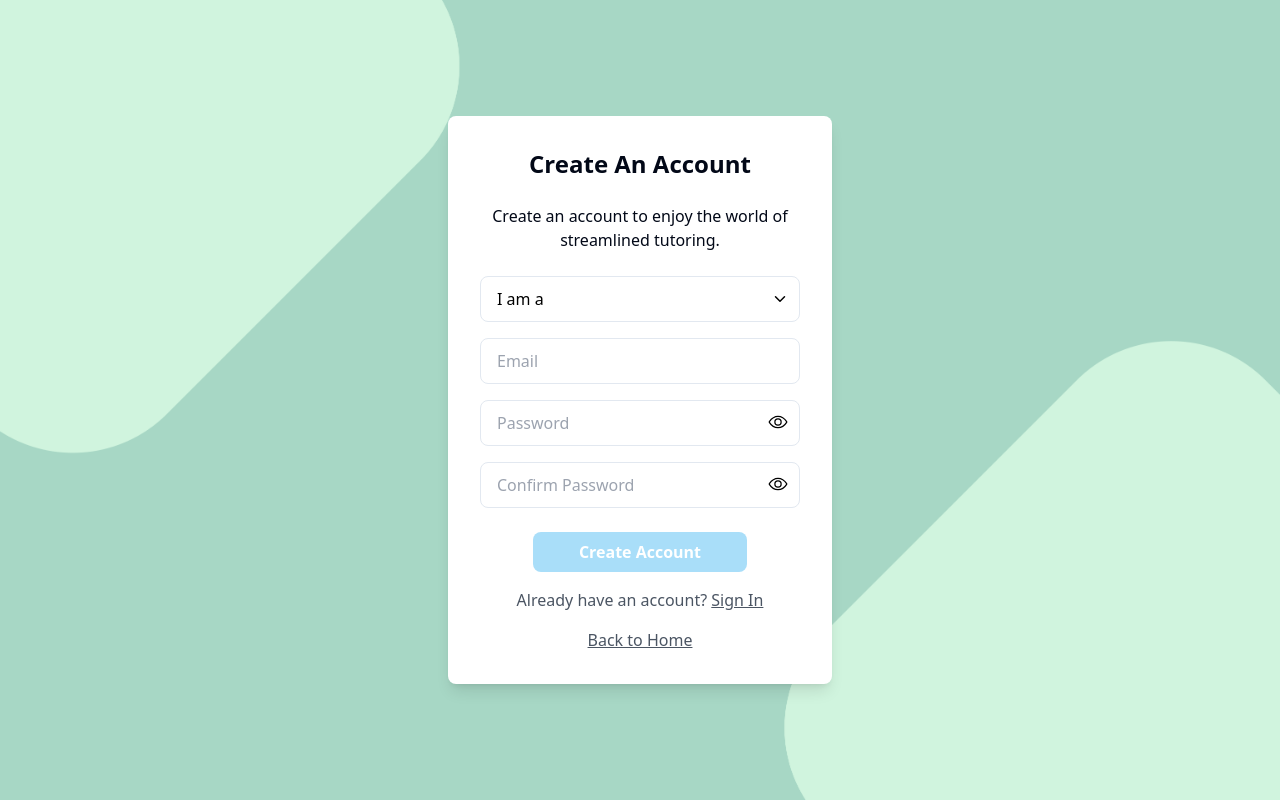
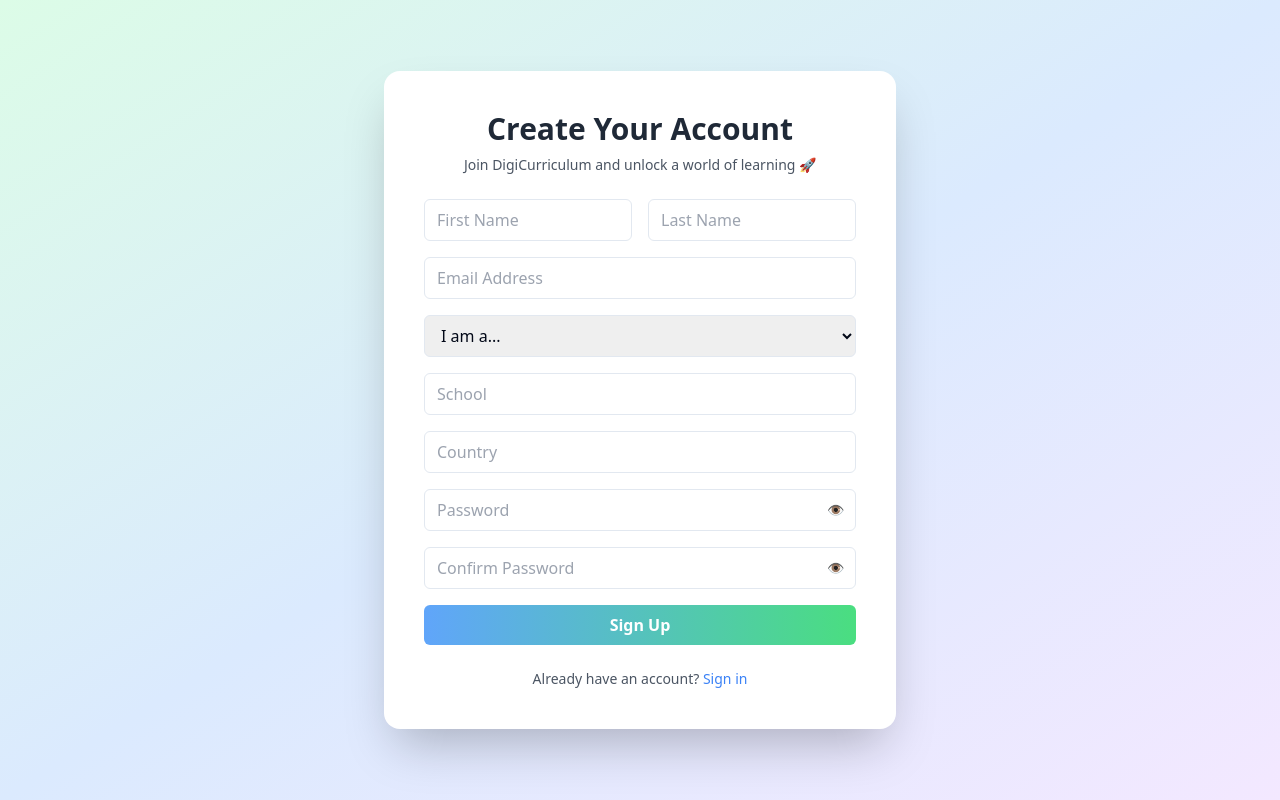
Before and after one commit to mestafrica/DigiCurriculum, a React (Vite) app in the folder frontend/: page /signup in a window 1280 px wide. Built offline with nearby package versions, Linux system fonts and the light colour scheme; a web font is replaced by a local one.

Commit message:
Implement signup and login frontend integration with backend API

```diff
--- a/frontend/src/pages/register/Login.jsx
+++ b/frontend/src/pages/register/Login.jsx
@@ -1,129 +1,126 @@
-import { useState } from "react";
-import { FaEye, FaEyeSlash } from "react-icons/fa";
-import { useNavigate } from "react-router-dom";
-import bgImage from '../../assets/images/b.g.png';
+import React, { useState } from "react";
+import { useNavigate, Link } from "react-router-dom";
+import { loginUser } from "../../services/authService";
 
-function SignIn() {
-  const [formData, setFormData] = useState({
-    emailOrPhone: "",
-    password: "",
-  });
-  const [errors, setErrors] = useState({});
+const Login = () => {
+  const [formData, setFormData] = useState({ email: "", password: "" });
   const [showPassword, setShowPassword] = useState(false);
-
+  const [error, setError] = useState("");
+  const [loading, setLoading] = useState(false);
   const navigate = useNavigate();
 
   const handleChange = (e) => {
-    const { name, value } = e.target;
-    setFormData({
-      ...formData,
-      [name]: value,
-    });
+    setFormData({ ...formData, [e.target.name]: e.target.value });
   };
 
-  const validate = () => {
-    const newErrors = {};
-    if (!formData.emailOrPhone) newErrors.emailOrPhone = "Email or phone number is required";
-    if (!formData.password) newErrors.password = "Password is required";
+  const handleSubmit = async (e) => {
+    e.preventDefault();
+    setError("");
+    setLoading(true);
 
-    setErrors(newErrors);
-    return Object.keys(newErrors).length === 0;
-  };
-
-  const handleSubmit = (e) => {
-    e.preventDefault();
-    if (validate()) {
-      console.log("Form submitted:", formData);
+    try {
+      const data = await loginUser(formData);
+      localStorage.setItem("token", data.token);
+      navigate("/dashboard");
+    } catch (err) {
+      setError(err.message || "Login failed");
+    } finally {
+      setLoading(false);
     }
   };
 
   return (
-    <div
-      className="min-h-screen flex flex-col items-center justify-center bg-cover bg-center"
-      style={{ backgroundImage: `url(${bgImage})` }}
-    >
-      <div className="w-full max-w-md p-8 bg-white rounded-lg shadow-lg">
-        <form onSubmit={handleSubmit}>
-          <h2 className="text-2xl font-bold mb-6 text-left" style={{ color: '#333333' }}>Sign in</h2>
-          <div className="space-y-4">
+    <div className="flex justify-center items-center min-h-screen bg-gradient-to-br from-green-100 to-green-300">
+      <div className="bg-white rounded-2xl shadow-xl p-10 w-full max-w-md transform transition duration-300 hover:scale-[1.01]">
+        <h2 className="text-3xl font-bold text-gray-800 mb-6 text-center">
+          Welcome Back 👋
+        </h2>
+        <p className="text-gray-500 text-center mb-6">
+          Log in to continue to your dashboard
+        </p>
+
+        {error && (
+          <p className="text-red-500 text-sm font-medium mb-4 bg-red-50 p-2 rounded-md text-center">
+            {error}
+          </p>
+        )}
+
+        <form onSubmit={handleSubmit} className="space-y-5">
+          {/* Email */}
           <div>
-              <label className="block text-gray-700 text-sm font-bold mb-2" htmlFor="emailOrPhone">
-                Email or phone number
+            <label className="block text-sm font-medium text-gray-700 mb-1">
+              Email
             </label>
             <input
-                type="text"
-                id="emailOrPhone"
-                name="emailOrPhone"
-                value={formData.emailOrPhone}
+              type="email"
+              name="email"
+              value={formData.email}
               onChange={handleChange}
-                className="appearance-none border rounded-lg w-full py-3 px-4 leading-tight focus:outline-none focus:shadow-outline"
-                style={{ color: '#666666' }}
+              required
+              className="w-full border rounded-lg px-3 py-2 focus:ring-2 focus:ring-green-300 outline-none"
+              placeholder="example@email.com"
             />
-              {errors.emailOrPhone && (
-                <p className="text-red-500 text-xs mt-1">{errors.emailOrPhone}</p>
-              )}
           </div>
+
+          {/* Password */}
           <div>
-              <label className="block text-gray-700 text-sm font-bold mb-2" htmlFor="password">
+            <label className="block text-sm font-medium text-gray-700 mb-1">
               Password
             </label>
             <div className="relative">
               <input
                 type={showPassword ? "text" : "password"}
-                  id="password"
                 name="password"
                 value={formData.password}
                 onChange={handleChange}
-                  className="appearance-none border rounded-lg w-full py-3 px-4 leading-tight focus:outline-none focus:shadow-outline"
-                  style={{ color: '#666666' }}
+                required
+                className="w-full border rounded-lg px-3 py-2 focus:ring-2 focus:ring-green-300 outline-none"
+                placeholder="••••••••"
               />
               <button
                 type="button"
-                  className="absolute inset-y-0 right-0 flex items-center px-4 text-gray-700"
                 onClick={() => setShowPassword(!showPassword)}
+                className="absolute inset-y-0 right-3 flex items-center text-sm text-gray-500"
               >
-                  {showPassword ? <FaEyeSlash /> : <FaEye />}
-                </button>
-              </div>
-              {errors.password && (
-                <p className="text-red-500 text-xs mt-1">{errors.password}</p>
-              )}
-            </div>
-          </div>
-          <div className="flex justify-between items-center mt-6">
-            <label className="flex items-center text-gray-700">
-              <input type="checkbox" className="form-checkbox" style={{ color: '#111111' }} />
-              <span className="ml-2">Remember me</span>
-            </label>
-            <a href="#need-help" className="text-gray-600 underline">Need help?</a>
-          </div>
-          <div className="flex justify-center mt-6">
-            <button
-              type="submit"
-              className="w-1/2 bg-blue-300 text-white font-bold py-3 px-4 rounded-lg focus:outline-none focus:shadow-outline"
-            >
-              Submit
-            </button>
-          </div>
-          <p className="mt-4 text-center text-gray-600">
-            Don’t have an account? <a href="/signup" className="text-black underline">Sign up</a>
-          </p>
-          <p className="mt-2 text-center text-gray-600 text-xs">
-            This page is protected by Google reCAPTCHA to ensure you're not a bot. <a href="https://www.google.com/recaptcha/about/" target="_blank" rel="noopener noreferrer" className="text-black underline">Learn more.</a>
-          </p>
-        </form>
-        <div className="flex justify-center mt-4">
-          <button
-            type="button"
-            onClick={() => navigate('/')}
-            className="text-gray-600 underline"
-          >
-            Back to Home
+                {showPassword ? "Hide" : "Show"}
               </button>
             </div>
           </div>
+
+          {/* Submit */}
+          <button
+            type="submit"
+            disabled={loading}
+            className={`w-full ${
+              loading ? "bg-green-300" : "bg-green-500 hover:bg-green-600"
+            } text-white font-semibold py-2 rounded-lg shadow-md transition duration-200`}
+          >
+            {loading ? "Signing in..." : "Sign in"}
+          </button>
+
+          {/* Options */}
+          <div className="flex justify-between items-center text-sm text-gray-600">
+            <label className="flex items-center">
+              <input type="checkbox" className="mr-2" /> Remember me
+            </label>
+            <button type="button" className="text-green-500 hover:underline">
+              Forgot password?
+            </button>
+          </div>
+        </form>
+
+        <p className="mt-6 text-sm text-center text-gray-600">
+          Don’t have an account?{" "}
+          <Link
+            to="/signup"
+            className="text-green-600 font-medium hover:underline"
+          >
+            Sign up
+          </Link>
+        </p>
+      </div>
     </div>
   );
-}
+};
 
-export default SignIn;
+export default Login;
--- a/frontend/src/pages/register/Signup.jsx
+++ b/frontend/src/pages/register/Signup.jsx
@@ -1,179 +1,194 @@
-import { useState } from "react";
-import { useNavigate } from "react-router-dom";
-import { IoEyeOutline, IoEyeOffOutline, IoChevronDown } from "react-icons/io5";
-import bgImage from '../../assets/images/b.g.png';
+import React, { useState } from "react";
+import { useNavigate, Link } from "react-router-dom";
+import { registerUser } from "../../services/authService";
 
-function Signup() {
+const Signup = () => {
   const [formData, setFormData] = useState({
-    role: "",
+    firstName: "",
+    lastName: "",
     email: "",
     password: "",
-    cpassword: "",
+    confirmPassword: "",
+    userType: "",
+    school: "",
+    country: "",
   });
-  const [errors, setErrors] = useState({});
-  const [showPassword, setShowPassword] = useState({
-    password: false,
-    cpassword: false,
-  });
-  const [isDropdownOpen, setIsDropdownOpen] = useState(false);
-  const [selectedRole, setSelectedRole] = useState("I am a");
-
+  const [showPassword, setShowPassword] = useState(false);
+  const [showConfirmPassword, setShowConfirmPassword] = useState(false);
+  const [error, setError] = useState("");
   const navigate = useNavigate();
 
   const handleChange = (e) => {
-    const { name, value } = e.target;
-    setFormData({
-      ...formData,
-      [name]: value,
-    });
+    setFormData({ ...formData, [e.target.name]: e.target.value });
   };
 
-  const validate = () => {
-    const newErrors = {};
-    if (!formData.role) newErrors.role = "Role is required";
-    if (!formData.email) newErrors.email = "Email is required";
-    if (!/\S+@\S+\.\S+/.test(formData.email)) newErrors.email = "Email is invalid";
-    if (!formData.password) newErrors.password = "Password is required";
-    if (formData.password !== formData.cpassword)
-      newErrors.cpassword = "Passwords do not match";
+  const handleSubmit = async (e) => {
+    e.preventDefault();
+    setError("");
 
-    setErrors(newErrors);
-    return Object.keys(newErrors).length === 0;
-  };
+    if (formData.password !== formData.confirmPassword) {
+      setError("Passwords do not match");
+      return;
+    }
 
-  const handleSubmit = (e) => {
-    e.preventDefault();
-    if (validate()) {
-      navigate('/profile');
+    try {
+      await registerUser({
+        firstName: formData.firstName,
+        lastName: formData.lastName,
+        email: formData.email,
+        password: formData.password,
+        userType: formData.userType,
+        school: formData.school,
+        country: formData.country,
+      });
+      navigate("/otp");
+    } catch (err) {
+      setError(err.message || "Signup failed");
     }
   };
 
-  const handleRoleSelect = (role) => {
-    setFormData({ ...formData, role });
-    setSelectedRole(role);
-    setIsDropdownOpen(false);
-  };
+  return (
+    <div className="flex justify-center items-center min-h-screen bg-gradient-to-br from-green-100 via-blue-100 to-purple-100 px-4">
+      <div className="bg-white rounded-2xl shadow-2xl p-10 w-full max-w-lg transition-all hover:shadow-3xl">
+        <h2 className="text-3xl font-bold text-gray-800 mb-2 text-center">
+          Create Your Account
+        </h2>
+        <p className="text-sm text-gray-600 mb-6 text-center">
+          Join DigiCurriculum and unlock a world of learning 🚀
+        </p>
 
-  return (
-    <div
-      className="bg-cover bg-center min-h-screen flex flex-col items-center justify-center"
-      style={{ backgroundImage: `url(${bgImage})` }}
-    >
-      <div className="w-full max-w-sm p-8 bg-white rounded-lg shadow-lg">
-        <form onSubmit={handleSubmit}>
-          <h2 className="text-2xl font-bold mb-6 text-center">
-            Create An Account
-          </h2>
-          <p className="text-center mb-6">
-            Create an account to enjoy the world of streamlined tutoring.
-          </p>
-          <div className="space-y-4">
-            <div className="relative">
-              <div
-                onClick={() => setIsDropdownOpen(!isDropdownOpen)}
-                className="appearance-none border rounded-lg w-full py-3 px-4 text-black leading-tight focus:outline-none focus:shadow-outline placeholder-custom pr-8 cursor-pointer"
-              >
-                {selectedRole}
-                <IoChevronDown className="absolute right-3 top-1/2 transform -translate-y-1/2 text-black" />
+        {error && (
+          <p className="text-red-500 text-sm mb-4 text-center">{error}</p>
+        )}
+
+        <form onSubmit={handleSubmit} className="space-y-4">
+          {/* First & Last Name */}
+          <div className="grid grid-cols-2 gap-4">
+            <input
+              type="text"
+              name="firstName"
+              placeholder="First Name"
+              value={formData.firstName}
+              onChange={handleChange}
+              required
+              className="w-full border rounded-md px-3 py-2 focus:ring-2 focus:ring-blue-300 outline-none"
+            />
+            <input
+              type="text"
+              name="lastName"
+              placeholder="Last Name"
+              value={formData.lastName}
+              onChange={handleChange}
+              required
+              className="w-full border rounded-md px-3 py-2 focus:ring-2 focus:ring-blue-300 outline-none"
+            />
           </div>
-              {isDropdownOpen && (
-                <div className="absolute z-10 bg-white border rounded-lg shadow-lg w-full mt-1">
-                  {['Teacher', 'Student', 'Researcher'].map((role) => (
-                    <div
-                      key={role}
-                      className="py-2 px-4 hover:bg-gray-200 cursor-pointer"
-                      onClick={() => handleRoleSelect(role)}
-                    >
-                      {role}
-                    </div>
-                  ))}
-                </div>
-              )}
-              {errors.role && (
-                <p className="text-red-500 text-xs mt-1">{errors.role}</p>
-              )}
-            </div>
-            <div>
+
+          {/* Email */}
           <input
             type="email"
-                placeholder="Email"
             name="email"
+            placeholder="Email Address"
             value={formData.email}
             onChange={handleChange}
-                className="appearance-none border rounded-lg w-full py-3 px-4 text-gray-700 leading-tight focus:outline-none focus:shadow-outline placeholder-custom"
+            required
+            className="w-full border rounded-md px-3 py-2 focus:ring-2 focus:ring-blue-300 outline-none"
           />
-              {errors.email && (
-                <p className="text-red-500 text-xs mt-1">{errors.email}</p>
-              )}
-            </div>
+
+          {/* UserType */}
+          <select
+            name="userType"
+            value={formData.userType}
+            onChange={handleChange}
+            required
+            className="w-full border rounded-md px-3 py-2 focus:ring-2 focus:ring-blue-300 outline-none"
+          >
+            <option value="">I am a...</option>
+            <option value="Student">Student</option>
+            <option value="Teacher">Teacher</option>
+            <option value="Developer">Developer</option>
+          </select>
+
+          {/* School */}
+          <input
+            type="text"
+            name="school"
+            placeholder="School"
+            value={formData.school}
+            onChange={handleChange}
+            required
+            className="w-full border rounded-md px-3 py-2 focus:ring-2 focus:ring-blue-300 outline-none"
+          />
+
+          {/* Country */}
+          <input
+            type="text"
+            name="country"
+            placeholder="Country"
+            value={formData.country}
+            onChange={handleChange}
+            required
+            className="w-full border rounded-md px-3 py-2 focus:ring-2 focus:ring-blue-300 outline-none"
+          />
+
+          {/* Password */}
           <div className="relative">
             <input
-                type={showPassword.password ? "text" : "password"}
+              type={showPassword ? "text" : "password"}
+              name="password"
               placeholder="Password"
-                name="password"
               value={formData.password}
               onChange={handleChange}
-                className="appearance-none border rounded-lg w-full py-3 px-4 text-gray-700 leading-tight focus:outline-none focus:shadow-outline placeholder-custom"
+              required
+              className="w-full border rounded-md px-3 py-2 focus:ring-2 focus:ring-blue-300 outline-none"
             />
             <button
               type="button"
-                onClick={() => setShowPassword({ ...showPassword, password: !showPassword.password })}
-                className="absolute right-3 top-3"
+              onClick={() => setShowPassword(!showPassword)}
+              className="absolute inset-y-0 right-3 flex items-center text-sm text-gray-500"
             >
-                {showPassword.password ? <IoEyeOffOutline className="h-5 w-5 text-black" /> : <IoEyeOutline className="h-5 w-5 text-black" />}
+              {showPassword ? "🙈" : "👁️"}
             </button>
-              {errors.password && (
-                <p className="text-red-500 text-xs mt-1">{errors.password}</p>
-              )}
           </div>
+
+          {/* Confirm Password */}
           <div className="relative">
             <input
-                type={showPassword.cpassword ? "text" : "password"}
+              type={showConfirmPassword ? "text" : "password"}
+              name="confirmPassword"
               placeholder="Confirm Password"
-                name="cpassword"
-                value={formData.cpassword}
+              value={formData.confirmPassword}
               onChange={handleChange}
-                className="appearance-none border rounded-lg w-full py-3 px-4 text-gray-700 leading-tight focus:outline-none focus:shadow-outline placeholder-custom"
+              required
+              className="w-full border rounded-md px-3 py-2 focus:ring-2 focus:ring-blue-300 outline-none"
             />
             <button
               type="button"
-                onClick={() => setShowPassword({ ...showPassword, cpassword: !showPassword.cpassword })}
-                className="absolute right-3 top-3"
+              onClick={() => setShowConfirmPassword(!showConfirmPassword)}
+              className="absolute inset-y-0 right-3 flex items-center text-sm text-gray-500"
             >
-                {showPassword.cpassword ? <IoEyeOffOutline className="h-5 w-5 text-black" /> : <IoEyeOutline className="h-5 w-5 text-black" />}
+              {showConfirmPassword ? "🙈" : "👁️"}
             </button>
-              {errors.cpassword && (
-                <p className="text-red-500 text-xs mt-1">{errors.cpassword}</p>
-              )}
           </div>
-          </div>
-          <div className="flex justify-center mt-6">
+
+          {/* Submit */}
           <button
             type="submit"
-              className="w-2/3 bg-buttonBg text-white font-bold py-2 px-4 rounded-lg focus:outline-none focus:shadow-outline"
+            className="w-full bg-gradient-to-r from-blue-400 to-green-400 hover:from-blue-500 hover:to-green-500 text-white font-semibold py-2 rounded-md transition transform hover:scale-[1.02]"
           >
-              Create Account
+            Sign Up
           </button>
-          </div>
-          <p className="mt-4 text-center text-gray-600">
+        </form>
+
+        <p className="mt-6 text-sm text-center text-gray-600">
           Already have an account?{" "}
-            <a href="/signin" className="text-gray-600 underline">
-              Sign In
-            </a>
+          <Link to="/signin" className="text-blue-500 hover:underline">
+            Sign in
+          </Link>
         </p>
-          <div className="flex justify-center mt-4">
-            <button
-              type="button"
-              onClick={() => navigate('/')}
-              className="text-gray-600 underline"
-            >
-              Back to Home
-            </button>
-          </div>
-        </form>
       </div>
     </div>
   );
-}
+};
 
 export default Signup;
--- /dev/null
+++ b/frontend/src/services/authService.js
@@ -0,0 +1,64 @@
+// src/services/authService.js
+import axios from "axios";
+
+const API_BASE_URL = "https://digiccurriculum.onrender.com";
+
+// ================= USER AUTH =================
+
+// Signup for students/teachers/etc.
+export const registerUser = async (data) => {
+  try {
+    const response = await axios.post(`${API_BASE_URL}/signup`, data);
+    return response.data;
+  } catch (error) {
+    throw error.response?.data || { message: "Registration failed" };
+  }
+};
+
+// Login for students/teachers/etc.
+export const loginUser = async (data) => {
+  try {
+    const response = await axios.post(`${API_BASE_URL}/login`, data);
+    return response.data;
+  } catch (error) {
+    throw error.response?.data || { message: "Login failed" };
+  }
+};
+
+// ================= DEVELOPER AUTH =================
+
+export const registerDeveloper = async (data) => {
+  try {
+    const response = await axios.post(`${API_BASE_URL}/developers/register`, data);
+    return response.data;
+  } catch (error) {
+    throw error.response?.data || { message: "Developer registration failed" };
+  }
+};
+
+export const loginDeveloper = async (data) => {
+  try {
+    const response = await axios.post(`${API_BASE_URL}/developers/login`, data);
+    return response.data;
+  } catch (error) {
+    throw error.response?.data || { message: "Developer login failed" };
+  }
+};
+
+export const verifyOtp = async (data) => {
+  try {
+    const response = await axios.post(`${API_BASE_URL}/developers/verify-otp`, data);
+    return response.data;
+  } catch (error) {
+    throw error.response?.data || { message: "OTP verification failed" };
+  }
+};
+
+export const resendOtp = async (data) => {
+  try {
+    const response = await axios.post(`${API_BASE_URL}/developers/resend-otp`, data);
+    return response.data;
+  } catch (error) {
+    throw error.response?.data || { message: "Resend OTP failed" };
+  }
+};
```
Lines whose indentation alone changed are shown as unchanged.
